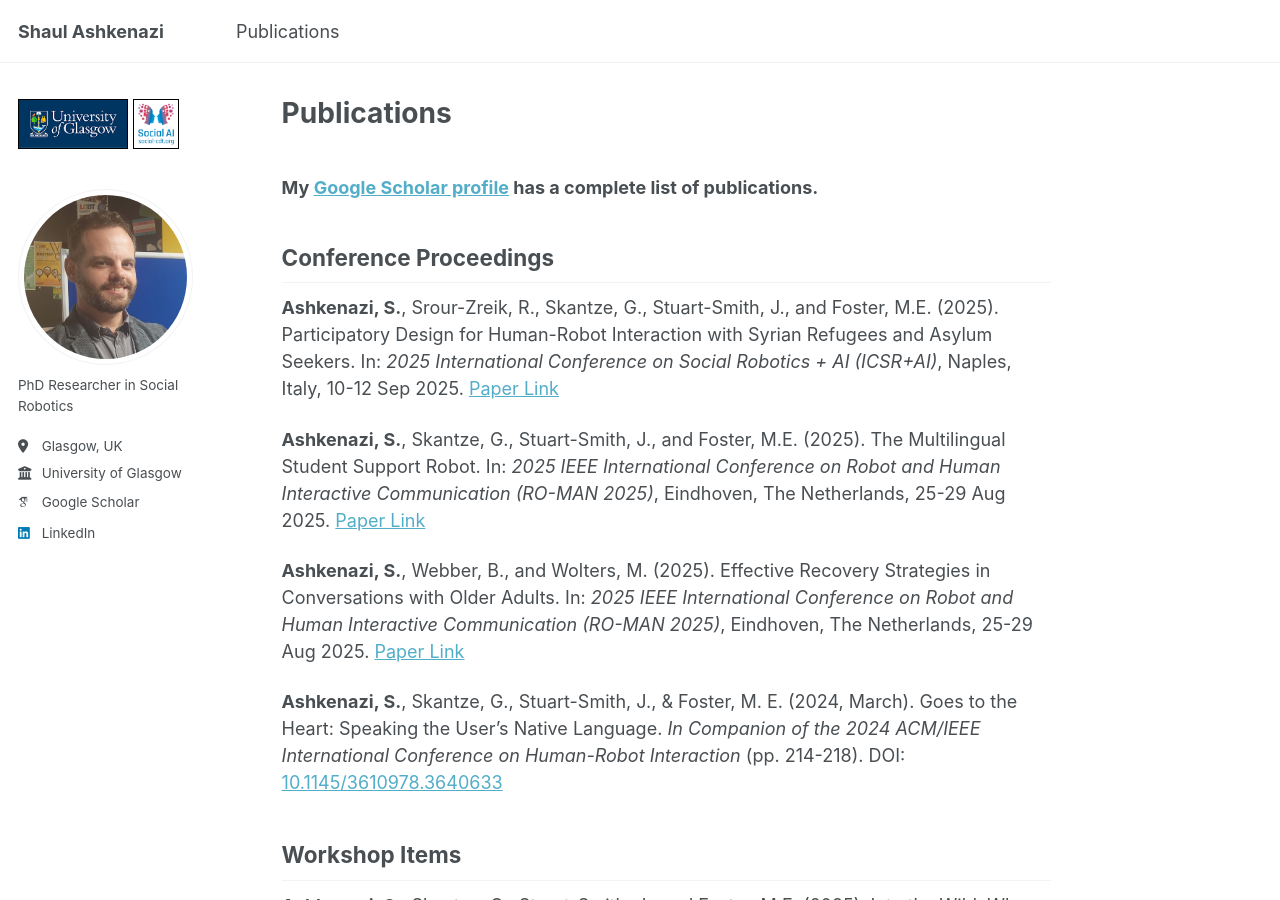
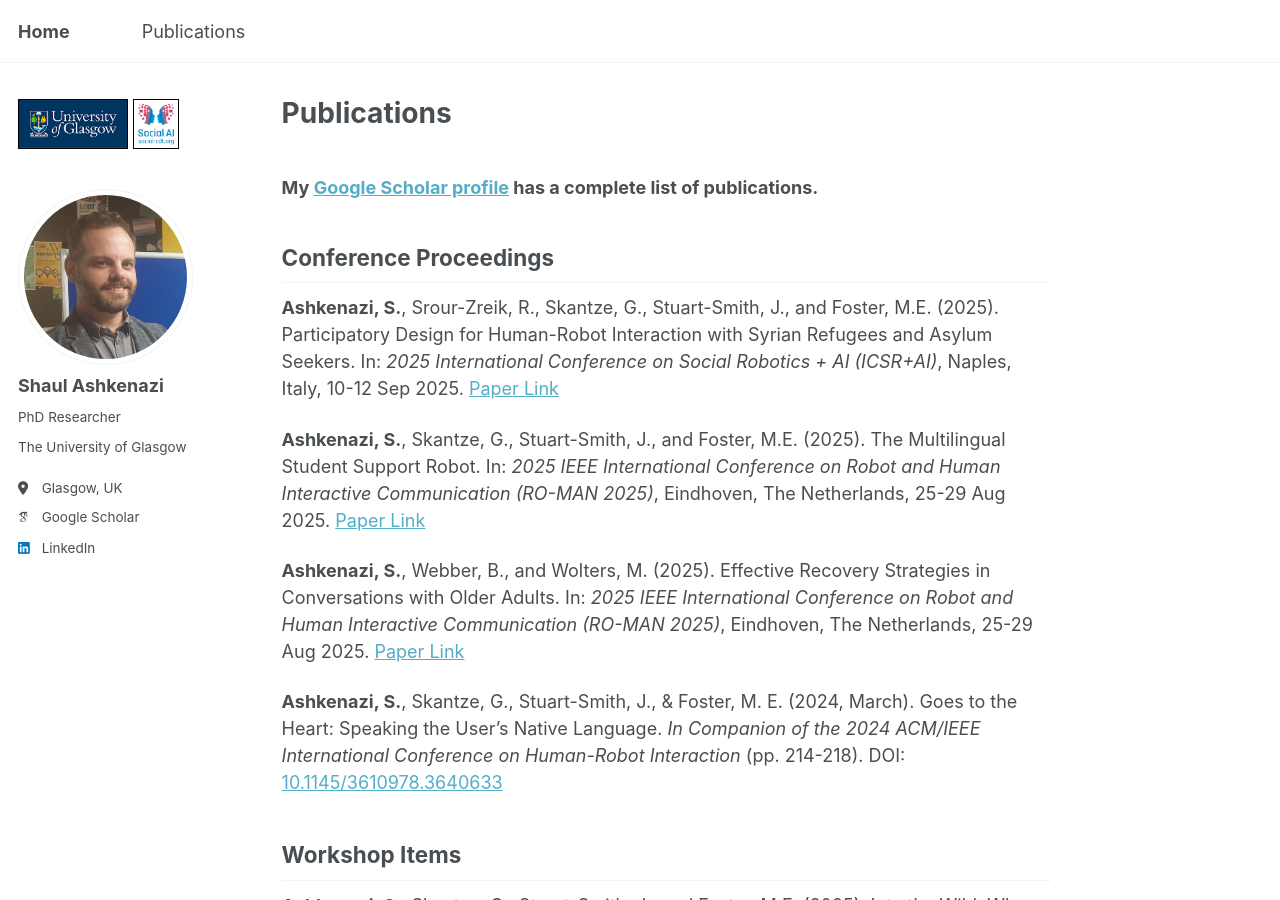
Before and after one commit to shaulash/shaulash.github.io, a Jekyll site: the page built from _pages/publications.md, in a window 1280 px wide and 900 px high. Built offline with Jekyll 4.4.1, drawn with Linux system fonts in a browser that asks for light colours; some web fonts are replaced.

Commit message:
changed a few titles

```diff
--- a/_config.yml
+++ b/_config.yml
@@ -9,10 +9,10 @@
 # Basic Site Settings
 locale                   : "en-US"
 site_theme               : "default"
-title                    : "Shaul Ashkenazi"
+title                    : "Home"
 title_separator          : "-"
-name                     : &name "Shaul Ashkenazi"
-description              : &description "personal description"
+name                     : "Shaul Ashkenazi"
+description              : "personal description"
 url                      : https://shaulash.github.io # the base hostname & protocol for your site e.g. "https://[your GitHub username].github.io"
 baseurl                  : "" # the subpath of your site, e.g. "/blog"
 repository               : "shaulash/shaulash.github.io"
@@ -23,11 +23,11 @@ repository               : "shaulash/shaulash.github.io"
 author:
   # Biographic information
   avatar           : "me.png"
-  name             : #"Your Sidebar Name"
-  pronouns         : # example: "she/her"
-  bio              : "PhD Researcher in Social Robotics"
+  name             : "Shaul Ashkenazi"
+  pronouns         : "PhD Researcher"
+  bio              : "The University of Glasgow"
   location         : "Glasgow, UK"
-  employer         : "University of Glasgow"
+  employer         : # University of Glasgow
   uri              : # URL
   email            : # EMAIL
 
```
Also changed, not shown: _pages/about.md (+4 -3 lines).
